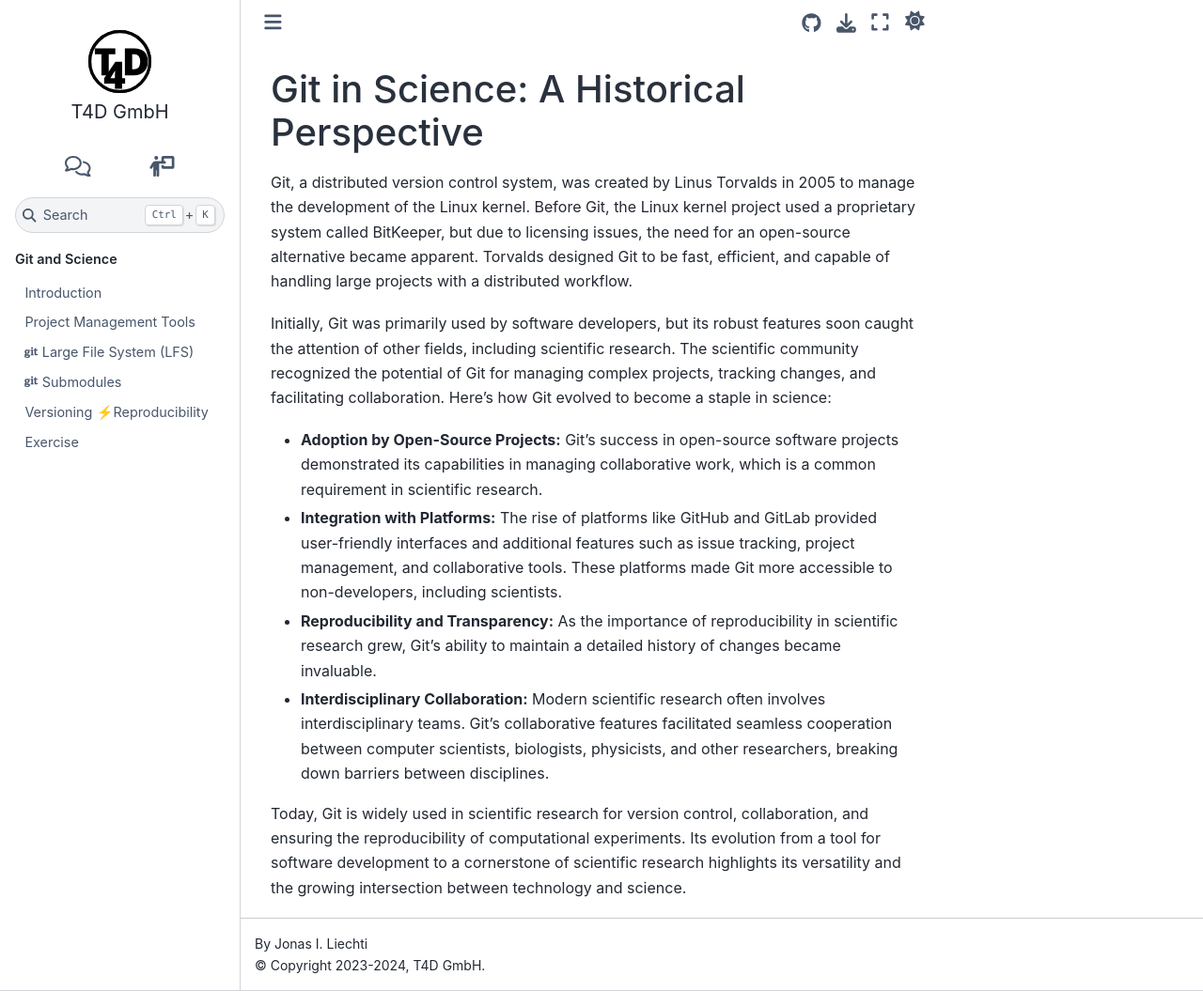
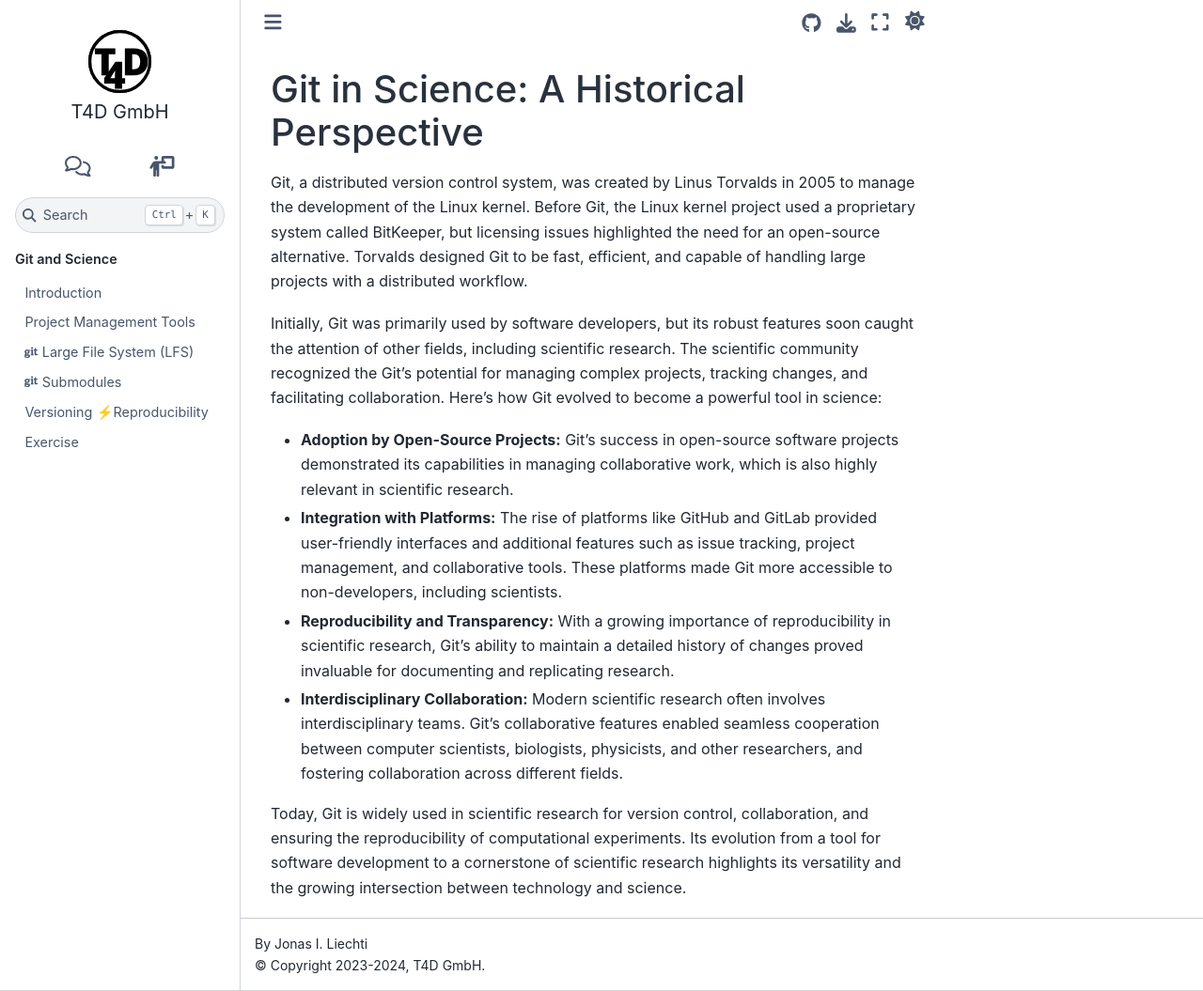
Before and after one commit to t4d-gmbh/git-and-science, a Sphinx documentation site: the page built from source/content/intro/historical_perspective.md, in a window 1280 px wide and 1055 px high. Shown: the whole window at 94% size. Built offline with Sphinx 7.4.7 and the Sphinx Book theme 1.1.4, drawn with Linux system fonts in a browser that asks for light colours; the version number could not be read and is left out.

Commit message:
Update historical_perspective.md
Minor text revisions to make it more "flowy"

```diff
--- a/source/content/intro/historical_perspective.md
+++ b/source/content/intro/historical_perspective.md
@@ -2,17 +2,17 @@
 
 {% if page %}
 Git, a distributed version control system, was created by Linus Torvalds in 2005 to manage the development of the Linux kernel.
-Before Git, the Linux kernel project used a proprietary system called BitKeeper, but due to licensing issues, the need for an open-source alternative became apparent.
+Before Git, the Linux kernel project used a proprietary system called BitKeeper, but licensing issues highlighted the need for an open-source alternative.
 Torvalds designed Git to be fast, efficient, and capable of handling large projects with a distributed workflow.
 
 Initially, Git was primarily used by software developers, but its robust features soon caught the attention of other fields, including scientific research.
-The scientific community recognized the potential of Git for managing complex projects, tracking changes, and facilitating collaboration.
-Here’s how Git evolved to become a staple in science:
+The scientific community recognized the Git's potential for managing complex projects, tracking changes, and facilitating collaboration.
+Here’s how Git evolved to become a powerful tool in science:
 
-- **Adoption by Open-Source Projects:** Git’s success in open-source software projects demonstrated its capabilities in managing collaborative work, which is a common requirement in scientific research.
+- **Adoption by Open-Source Projects:** Git’s success in open-source software projects demonstrated its capabilities in managing collaborative work, which is also highly relevant in scientific research.
 - **Integration with Platforms:** The rise of platforms like GitHub and GitLab provided user-friendly interfaces and additional features such as issue tracking, project management, and collaborative tools. These platforms made Git more accessible to non-developers, including scientists.
-- **Reproducibility and Transparency:** As the importance of reproducibility in scientific research grew, Git’s ability to maintain a detailed history of changes became invaluable.
-- **Interdisciplinary Collaboration:** Modern scientific research often involves interdisciplinary teams. Git’s collaborative features facilitated seamless cooperation between computer scientists, biologists, physicists, and other researchers, breaking down barriers between disciplines.
+- **Reproducibility and Transparency:** With a growing importance of reproducibility in scientific research, Git’s ability to maintain a detailed history of changes proved invaluable for documenting and replicating research.
+- **Interdisciplinary Collaboration:** Modern scientific research often involves interdisciplinary teams. Git’s collaborative features enabled seamless cooperation between computer scientists, biologists, physicists, and other researchers, and fostering collaboration across different fields.
 
 Today, Git is widely used in scientific research for version control, collaboration, and ensuring the reproducibility of computational experiments.
 Its evolution from a tool for software development to a cornerstone of scientific research highlights its versatility and the growing intersection between technology and science.
```
